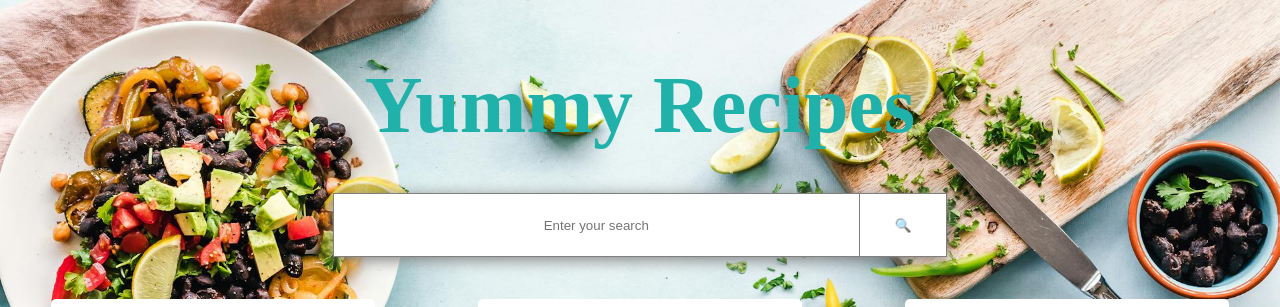
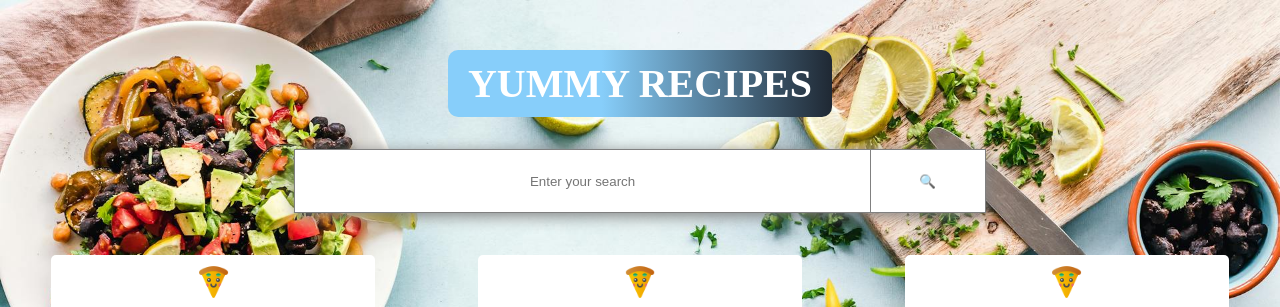
Before and after one commit to m-talha-shaikh/Recipe-Finder, a React (Vite) app: page / in a window 1280 px wide. Shown: the top 307 px of the page. Built offline with nearby package versions, Linux system fonts and the light colour scheme; no server answers.

Commit message:
redesign header add transition

```diff
--- a/src/components/Form.css
+++ b/src/components/Form.css
@@ -5,10 +5,10 @@
 
 #form {
 	height: 4em;
-	width: 80%;
+	width: 90%;
 	margin: 2em auto;
 	display: grid;
-	grid-template-columns: 6fr 1fr;
+	grid-template-columns: 5fr 1fr;
 	border: 0.5px solid grey;
 	box-shadow: 1px 3px 15px 0px grey;
 }
--- a/src/components/Header.css
+++ b/src/components/Header.css
@@ -1,9 +1,17 @@
 #header h1{
 	margin-top: 50px;
 	display: inline-block;
-	padding: 10px;
-	width: 50vw;
-	color: lightseagreen;
-	font-size: clamp(80px, 7vh, 150px);
+	padding: 10px 20px;
+	text-align: center;
+	font-size: clamp(40px, 4vh, 100px);
 	font-weight: 700;
+	text-transform: uppercase;
+	background-image: linear-gradient(to right, lightskyblue 40%, #1F2833);
+	color: white;
+	border-radius: 10px;
+	transition: color 0.2s ease-in;
 }
+
+#header h1:hover{
+	color: #DEF2F1;
+}
```
